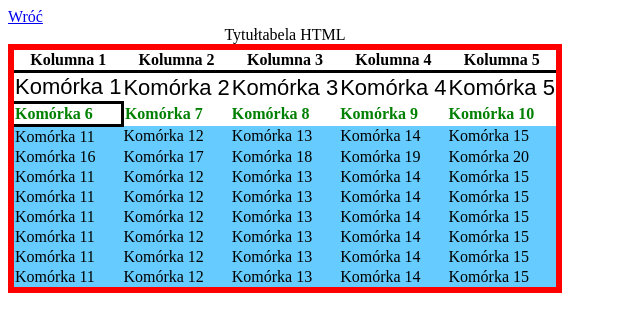
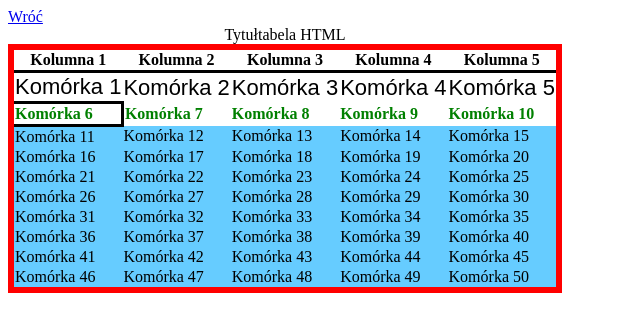
Before and after one commit to piraciarnia/piraciarnias, a plain HTML site: page tabela_Rapacz.html in a window 1280 px wide. Shown: the full height of the page, 0-640 px from the left. Drawn offline with Linux system fonts and the light colour scheme.

Commit message:
Update table cells in tabela_Rapacz.html

```diff
--- a/tabela_Rapacz.html
+++ b/tabela_Rapacz.html
@@ -58,51 +58,51 @@
      </tr>
 
           <tr style="background-color: #66CCFF;">
-          <td>Komórka 11</td>
-          <td>Komórka 12</td>
-          <td>Komórka 13</td>
-          <td>Komórka 14</td>
-          <td>Komórka 15</td>
+          <td>Komórka 21</td>
+          <td>Komórka 22</td>
+          <td>Komórka 23</td>
+          <td>Komórka 24</td>
+          <td>Komórka 25</td>
      </tr>
 
           <tr style="background-color: #66CCFF;">
-          <td>Komórka 11</td>
-          <td>Komórka 12</td>
-          <td>Komórka 13</td>
-          <td>Komórka 14</td>
-          <td>Komórka 15</td>
+          <td>Komórka 26</td>
+          <td>Komórka 27</td>
+          <td>Komórka 28</td>
+          <td>Komórka 29</td>
+          <td>Komórka 30</td>
      </tr>
 
           <tr style="background-color: #66CCFF;">
-          <td>Komórka 11</td>
-          <td>Komórka 12</td>
-          <td>Komórka 13</td>
-          <td>Komórka 14</td>
-          <td>Komórka 15</td>
+          <td>Komórka 31</td>
+          <td>Komórka 32</td>
+          <td>Komórka 33</td>
+          <td>Komórka 34</td>
+          <td>Komórka 35</td>
      </tr>
 
           <tr style="background-color: #66CCFF;">
-          <td>Komórka 11</td>
-          <td>Komórka 12</td>
-          <td>Komórka 13</td>
-          <td>Komórka 14</td>
-          <td>Komórka 15</td>
+          <td>Komórka 36</td>
+          <td>Komórka 37</td>
+          <td>Komórka 38</td>
+          <td>Komórka 39</td>
+          <td>Komórka 40</td>
      </tr>
 
           <tr style="background-color: #66CCFF;">
-          <td>Komórka 11</td>
-          <td>Komórka 12</td>
-          <td>Komórka 13</td>
-          <td>Komórka 14</td>
-          <td>Komórka 15</td>
+          <td>Komórka 41</td>
+          <td>Komórka 42</td>
+          <td>Komórka 43</td>
+          <td>Komórka 44</td>
+          <td>Komórka 45</td>
      </tr>
 
           <tr style="background-color: #66CCFF;">
-          <td>Komórka 11</td>
-          <td>Komórka 12</td>
-          <td>Komórka 13</td>
-          <td>Komórka 14</td>
-          <td>Komórka 15</td>
+          <td>Komórka 46</td>
+          <td>Komórka 47</td>
+          <td>Komórka 48</td>
+          <td>Komórka 49</td>
+          <td>Komórka 50</td>
      </tr>
      </tbody>
      </table>
```
